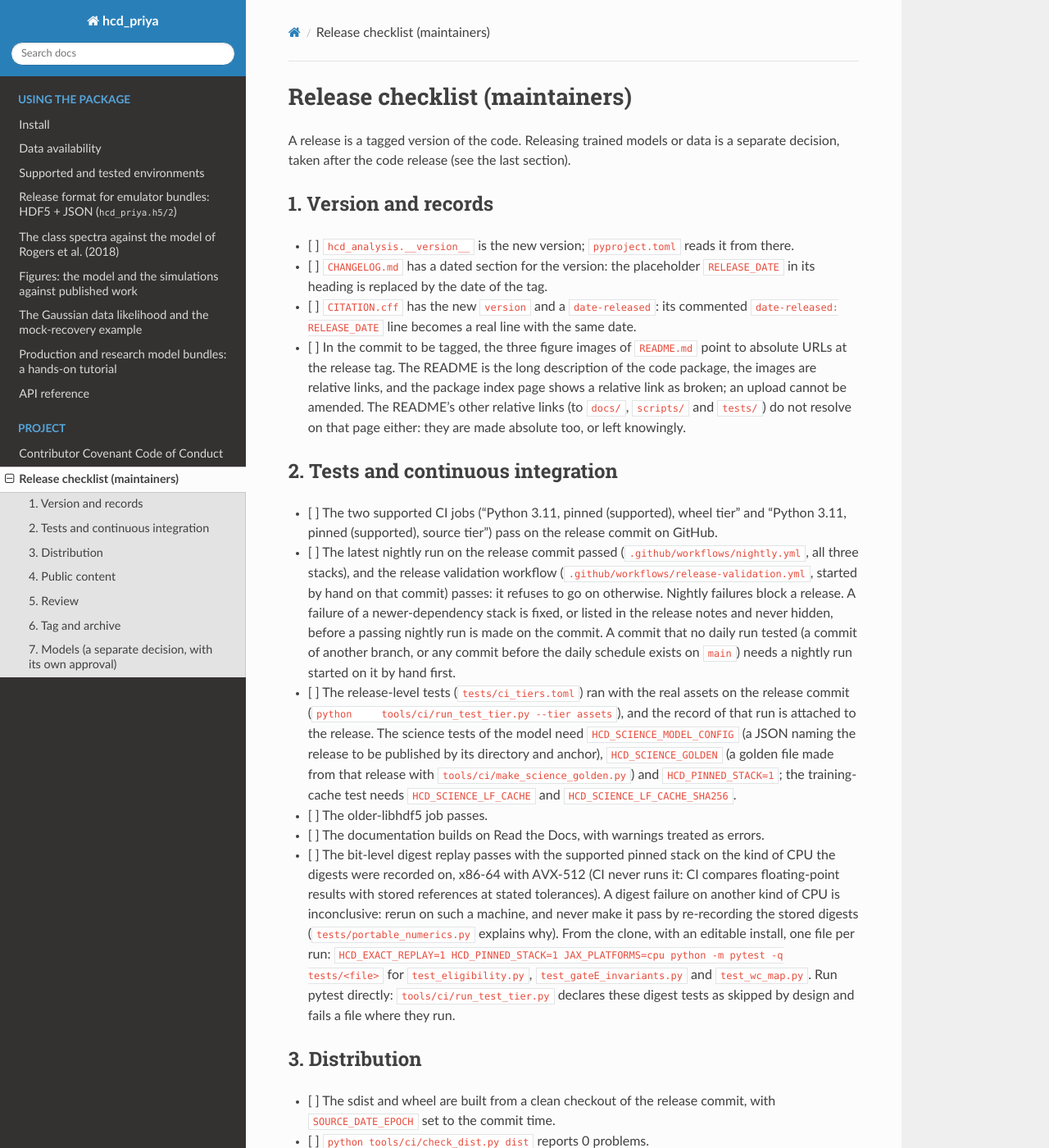
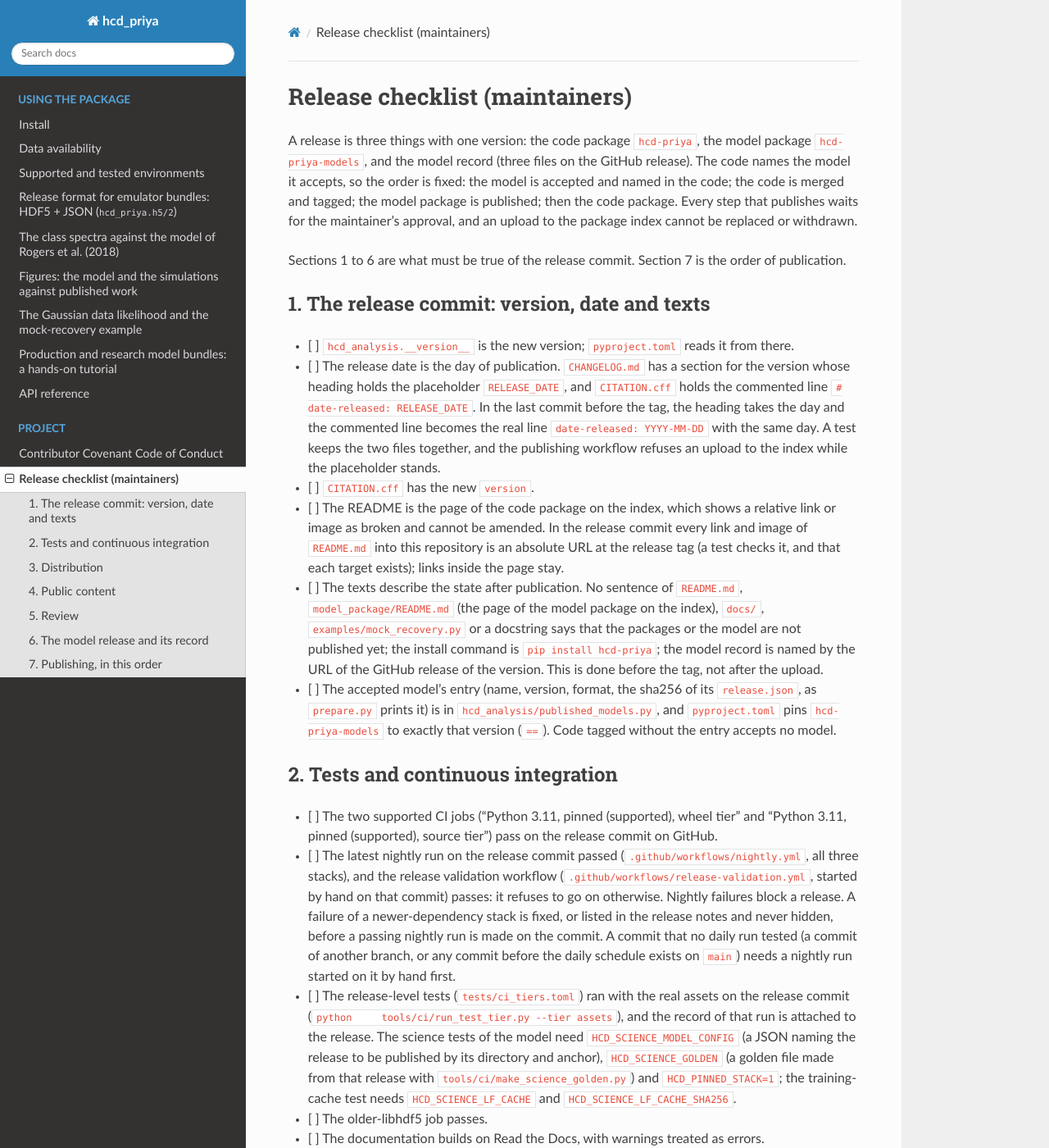
Before and after one commit to jibanCat/hcd_priya, a Sphinx documentation site: the page built from docs/release_checklist.md, in a window 1280 px wide and 1400 px high. Shown: the whole window at 82% size. Built offline with Sphinx 7.4.7 and the Read the Docs theme 3.1.0, drawn with Linux system fonts in a browser that asks for light colours; pages that are not in the unit, such as notebooks, are missing from menus; some of the changed text lies outside the part shown.

Commit message:
The release checklist in the order the maintainer follows
docs/release_checklist.md is rewritten around the release of the two packages and the model record.

- Sections 1 to 6 say what must be true of the release commit: version, the release date (the day of publication),
  the README's absolute links, the texts in their after-publication wording BEFORE the tag (the old checklist
  changed them after the upload, when the pages on the index can no longer be amended: finding 2 of the three
  reviews of 2026-11-19), tests, distribution, public content, review, and the model release with its record.
- Section 3: the code wheel is installed with the model wheel beside it, because the pin is exact (finding 10).
- Section 6: which arrays the reference predictions compare, and that the release-level science tests cover the
  rest and are run before anything is published (finding 8).
- Section 7 is the order of publication: the trusted publishers and the four environments, once; then the merge,
  the nightly and the release validation on that commit, the GitHub pre-release with the three files, the rehearsal
  on the test index (model package, then code package), the upload to the index in the same order, and the archive
  with a DOI later.

A test keeps the checklist's table of environments equal to the workflow's, and the steps in their order.

Co-Authored-By: Claude Fable 5.2 <noreply@anthropic.com>

```diff
--- a/docs/release_checklist.md
+++ b/docs/release_checklist.md
@@ -1,19 +1,32 @@
 # Release checklist (maintainers)
 
-A release is a tagged version of the code. Releasing trained models or data is a separate decision, taken after the
-code release (see the last section).
+A release is three things with one version: the code package `hcd-priya`, the model package `hcd-priya-models`, and
+the model record (three files on the GitHub release). The code names the model it accepts, so the order is fixed:
+the model is accepted and named in the code; the code is merged and tagged; the model package is published; then
+the code package. Every step that publishes waits for the maintainer's approval, and an upload to the package index
+cannot be replaced or withdrawn.
 
-## 1. Version and records
+Sections 1 to 6 are what must be true of the release commit. Section 7 is the order of publication.
+
+## 1. The release commit: version, date and texts
 - [ ] `hcd_analysis.__version__` is the new version; `pyproject.toml` reads it from there.
-- [ ] `CHANGELOG.md` has a dated section for the version: the placeholder `RELEASE_DATE` in its heading is replaced
-      by the date of the tag.
-- [ ] `CITATION.cff` has the new `version` and a `date-released`: its commented `date-released: RELEASE_DATE` line
-      becomes a real line with the same date.
-- [ ] In the commit to be tagged, the three figure images of `README.md` point to absolute URLs at the release tag.
-      The README is the long description of the code package, the images are relative links, and the package index
-      page shows a relative link as broken; an upload cannot be amended. The README's other relative links (to
-      `docs/`, `scripts/` and `tests/`) do not resolve on that page either: they are made absolute too, or left
-      knowingly.
+- [ ] The release date is the day of publication. `CHANGELOG.md` has a section for the version whose heading holds
+      the placeholder `RELEASE_DATE`, and `CITATION.cff` holds the commented line `# date-released: RELEASE_DATE`.
+      In the last commit before the tag, the heading takes the day and the commented line becomes the real line
+      `date-released: YYYY-MM-DD` with the same day. A test keeps the two files together, and the publishing
+      workflow refuses an upload to the index while the placeholder stands.
+- [ ] `CITATION.cff` has the new `version`.
+- [ ] The README is the page of the code package on the index, which shows a relative link or image as broken and
+      cannot be amended. In the release commit every link and image of `README.md` into this repository is an
+      absolute URL at the release tag (a test checks it, and that each target exists); links inside the page stay.
+- [ ] The texts describe the state after publication. No sentence of `README.md`, `model_package/README.md`
+      (the page of the model package on the index), `docs/`, `examples/mock_recovery.py` or a docstring says that
+      the packages or the model are not published yet; the install command is `pip install hcd-priya`; the model
+      record is named by the URL of the GitHub release of the version. This is done before the tag, not after the
+      upload.
+- [ ] The accepted model's entry (name, version, format, the sha256 of its `release.json`, as `prepare.py` prints
+      it) is in `hcd_analysis/published_models.py`, and `pyproject.toml` pins `hcd-priya-models` to exactly that
+      version (`==`). Code tagged without the entry accepts no model.
 
 ## 2. Tests and continuous integration
 - [ ] The two supported CI jobs ("Python 3.11, pinned (supported), wheel tier" and "Python 3.11, pinned (supported),
@@ -60,7 +73,9 @@ code release (see the last section).
         file `hcd_analysis/emulator/hcd_lit_dndx_corrected.json` (`cache_provenance.path`), was fixed by rewriting
         that path to the repository-relative one; no analysis-lock re-cut was needed, and the historical lock is
         unchanged. The release-mode scan above remains blocking for every release.
-- [ ] The wheel installs into a fresh environment with the pinned constraints, and `hcd --help` runs.
+- [ ] The wheel installs into a fresh environment with the pinned constraints, together with the model wheel
+      (`hcd-priya` pins `hcd-priya-models` exactly, so the code wheel alone does not install before the model
+      package is on the index), and `hcd --help` runs.
 
 ## 4. Public content
 - [ ] The diff since the last release holds no private filesystem path, no pointer into private notes, no credential,
@@ -73,24 +88,7 @@ code release (see the last section).
       are labelled as such.
 - [ ] Generative-AI use is recorded for the release notes and for any paper.
 
-## 6. Tag and archive
-- [ ] The maintainer approves, then tags the release commit and publishes the GitHub release.
-- [ ] The release is archived (for example on Zenodo), and the archive DOI is added to `CITATION.cff`.
-
-## 7. Models (a separate decision, with its own approval)
-
-The trained models are published as the package `hcd-priya-models` (`model_package/`), which `hcd-priya` requires.
-The order matters, because the code names the model it accepts:
-
-1. the model is accepted, and its entry (version and the sha256 of its `release.json`) is added to
-   `hcd_analysis/published_models.py`;
-2. the code is merged and tagged **with that entry** (code tagged without it accepts no model);
-3. the model package is built from the same accepted release and published;
-4. then the code package; then the archive.
-
-Each step needs the maintainer's approval. The publishing workflow (`.github/workflows/publish.yml`) is manual and
-disabled until then.
-
+## 6. The model release and its record
 - [ ] A model is released only after its own acceptance: a clean lineage, a published manifest digest and a model
       card.
 - [ ] The model package is prepared from the accepted release, in a clean clone: `python model_package/prepare.py
@@ -110,12 +105,65 @@ disabled until then.
       predictions agree with the reference predictions published beside the release). A run that ends in
       "PASSED (synthetic build ...)" is not this check. The reference is written once, on the supported
       environment, with `--write-reference`.
-- [ ] The model release record holds three files: the release archive, `reference_predictions.json` (with its
-      sha256, which the publish workflow checks before it runs `check_release --reference`), and the example
-      download (one archive of the directory `examples/mock_recovery.py` reads; its `example_download.json` and
-      `SHA256SUMS` verify, and its five sha256 equal `DOWNLOAD` in the script). The link to the record is filled in
-      `examples/mock_recovery.py` and `docs/likelihood.md`.
-- [ ] A dry run on the test index, then the model package on the index, then the code package, by the manual
-      workflow. A synthetic build (version `X.Y.Z+synthetic`) cannot be uploaded: the index refuses a local version.
-- [ ] After publication: the statements "not published yet" in `README.md`, `model_package/README.md` and the
-      docstrings are updated, and the install commands become `pip install hcd-priya`.
+- [ ] What the reference compares, and what it does not. The reference predictions hold four arrays: `k`,
+      `P_class`, `w_c` and `dndx`. The CDDF, the held-out errors of dN/dX and the CDDF, and the validation fields of
+      the class spectra are not in it. `check_release` checks their files (every file against its digest, and the
+      P1D held-out record's tables against its residual vectors); their values are compared with stored golden
+      values by the release-level science tests of section 2, which the publishing workflow does not run. So those
+      tests are run on the release commit with the release's files before anything is published.
+- [ ] The model record holds three files: the release archive, `reference_predictions.json` (with its sha256,
+      which the publishing workflow checks before it runs `check_release --reference`), and the example download
+      (one archive of the directory `examples/mock_recovery.py` reads; its `example_download.json` and `SHA256SUMS`
+      verify, and its five sha256 equal `DOWNLOAD` in the script). The URL of the example download and the sha256
+      of its archive are `DOWNLOAD_URL` and `DOWNLOAD_ARCHIVE_SHA256` in `examples/mock_recovery.py`, and
+      `docs/likelihood.md` gives the same two.
+
+## 7. Publishing, in this order
+
+The publishing workflow (`.github/workflows/publish.yml`) starts by hand only. It builds one package per run and
+uploads it by trusted publishing: the index trusts this workflow of this repository in a named environment, and no
+password or token is stored. Each upload waits for the maintainer's approval in that environment.
+
+**Once, before the first release.**
+- [ ] On the index and on the test index (two sites, two accounts), a pending trusted publisher for each package:
+      owner `jibanCat`, repository `hcd_priya`, workflow `publish.yml`, and the environment of the table below. The
+      index allows one pending publisher per owner, repository, workflow and environment, so the two packages need
+      different environments.
+
+  | Package | Test index | Index |
+  |---|---|---|
+  | `hcd-priya-models` | `testpypi-models` | `pypi-models` |
+  | `hcd-priya` | `testpypi` | `pypi` |
+
+- [ ] The four environments exist in this repository, each with the maintainer as required reviewer; `pypi` and
+      `pypi-models` accept the tags `v*` only.
+
+**For each release.**
+1. [ ] The release pull request is merged: its merge commit is the release commit (sections 1 to 6).
+2. [ ] The nightly workflow is started by hand on the release commit and passes on its three stacks; then the
+       release validation workflow, started by hand on the same commit, passes. The publishing workflow refuses to
+       build a commit without a passed nightly run.
+3. [ ] The maintainer creates the GitHub release of the version as a **pre-release**: tag `vX.Y.Z` on the release
+       commit, with the three files of the model record attached. Their sizes and sha256 are checked against the
+       acceptance record.
+4. [ ] Rehearsal on the test index, model package: the publishing workflow is started from the tag with package
+       `hcd-priya-models`, index `testpypi`, and the five inputs of the model record:
+       `release_archive_url` and `reference_url` (the two files on the GitHub release:
+       `https://github.com/jibanCat/hcd_priya/releases/download/vX.Y.Z/<file>`), `release_archive_sha256`,
+       `reference_sha256`, and `release_sha256` (the sha256 of `release.json`, the one in
+       `hcd_analysis/published_models.py`). The build job checks the digests, builds, scans, and runs the fresh
+       install of section 6; the upload waits for approval in `testpypi-models`.
+5. [ ] Rehearsal on the test index, code package: the same from the tag with package `hcd-priya`, index `testpypi`,
+       the other inputs empty; approval in `testpypi`.
+6. [ ] Both packages are installed from the test index into a clean environment (the dependencies from the index),
+       and the README's first example and `python -I -m hcd_analysis.check_release --published` pass there.
+7. [ ] **The upload to the index, which cannot be undone.** Step 4 with index `pypi` (approval in `pypi-models`),
+       then step 5 with index `pypi` (approval in `pypi`). The model package comes first: the code package requires
+       it. The workflow refuses unless it runs from the tag of the version and the release date is written. A
+       synthetic build (version `X.Y.Z+synthetic`) cannot be uploaded: the index refuses a local version.
+8. [ ] `pip install hcd-priya` in a clean environment installs both packages, and the README's first example runs.
+       The maintainer then un-marks the pre-release and sets it as the latest release.
+9. [ ] Later: the release is archived (for example on Zenodo), and the archive DOI is added to `CITATION.cff`.
+
+If the rehearsal (steps 4 to 6) fails for a reason in the code, nothing is on the index yet: the pre-release and its
+tag are deleted, the fix is merged, and the steps are repeated from step 1.
```
Also changed, not shown: other parts of docs/release_checklist.md (+0 -3 lines), 1 other file.
